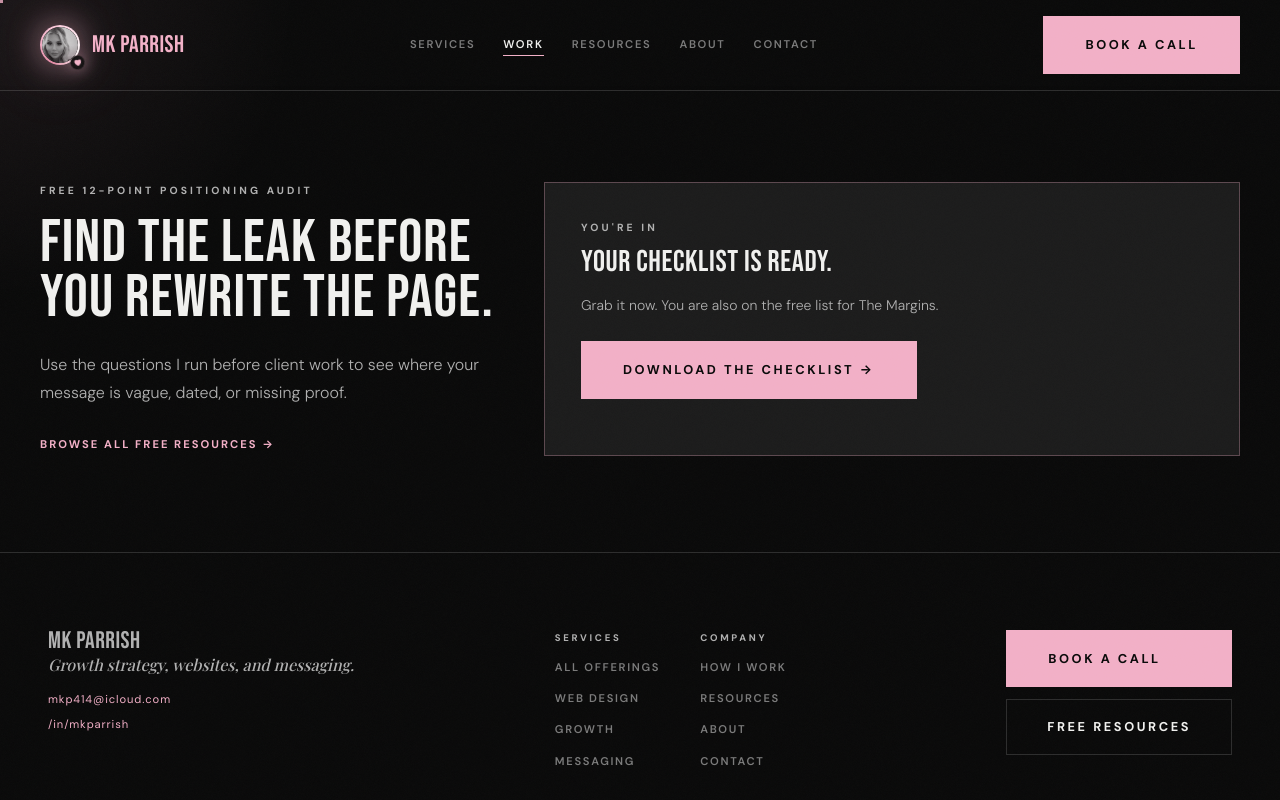
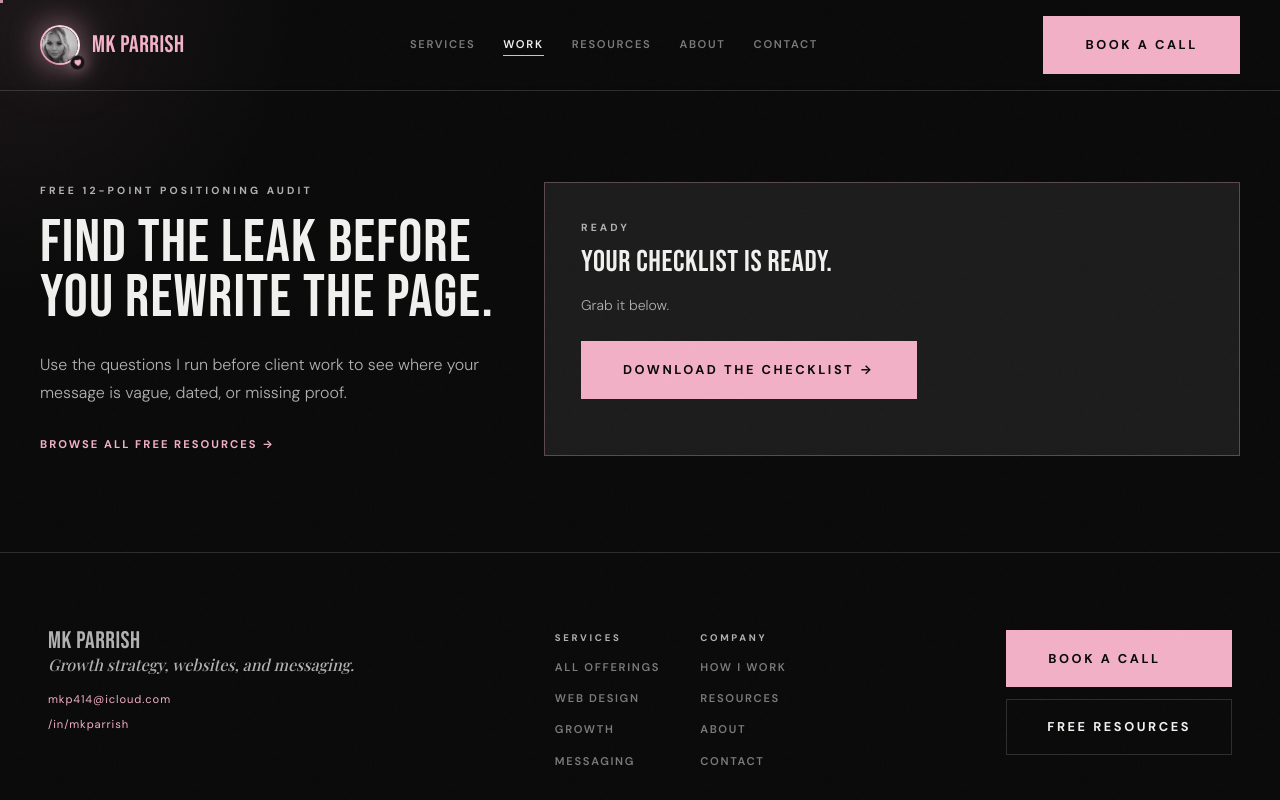
Before and after one commit to empathicmk-svg/mkp-changes, a Next.js app: page / in a window 1280 px wide. Both pictures are taken after typing "name@example.com" into the empty fields and a click on the button "GET THE CHECKLIST →". Shown: the part 1244-2044 px from the top of the page. Built offline with nearby package versions, Linux system fonts and the light colour scheme; no server answers; a web font is replaced by a local one.

Commit message:
Remove personal newsletter language

```diff
--- a/app/components/InlineLeadCapture.tsx
+++ b/app/components/InlineLeadCapture.tsx
@@ -31,7 +31,7 @@ export default function InlineLeadCapture() {
       setEmailed(Boolean(data.emailed));
       setSubmitted(true);
     } catch {
-      setError("That did not go through. Try again, or join The Margins directly.");
+      setError("That did not go through. Try again, or email me directly.");
     } finally {
       setLoading(false);
     }
@@ -40,14 +40,12 @@ export default function InlineLeadCapture() {
   if (submitted) {
     return (
       <div className="border border-petal/30 bg-carbon p-7 md:p-9" aria-live="polite">
-        <p className="font-body text-[0.65rem] font-bold uppercase tracking-[0.3em] text-petal">You&apos;re in</p>
+        <p className="font-body text-[0.65rem] font-bold uppercase tracking-[0.3em] text-petal">Ready</p>
         <h3 className="mt-3 font-display text-3xl uppercase tracking-[0.02em] text-pearl">
           Your checklist is ready.
         </h3>
         <p className="mt-4 max-w-xl font-body text-sm font-light leading-7 text-smoke">
-          {emailed
-            ? "It is also headed to your inbox. Start with the question that makes you slightly uncomfortable. That is usually the expensive one."
-            : "Grab it now. You are also on the free list for The Margins."}
+          {emailed ? "It is also headed to your inbox." : "Grab it below."}
         </p>
         <a
           href={checklistUrl}
@@ -94,7 +92,7 @@ export default function InlineLeadCapture() {
 
       {error && <p className="mt-3 font-body text-xs leading-5 text-petal" aria-live="polite">{error}</p>}
       <p className="mt-4 font-body text-[0.65rem] leading-5 text-iron">
-        You will also receive free posts from The Margins. No spam, no hostage situation, unsubscribe whenever you like.
+        You will receive the resource and occasional practical notes about messaging and growth. Unsubscribe any time.
       </p>
     </form>
   );
```
